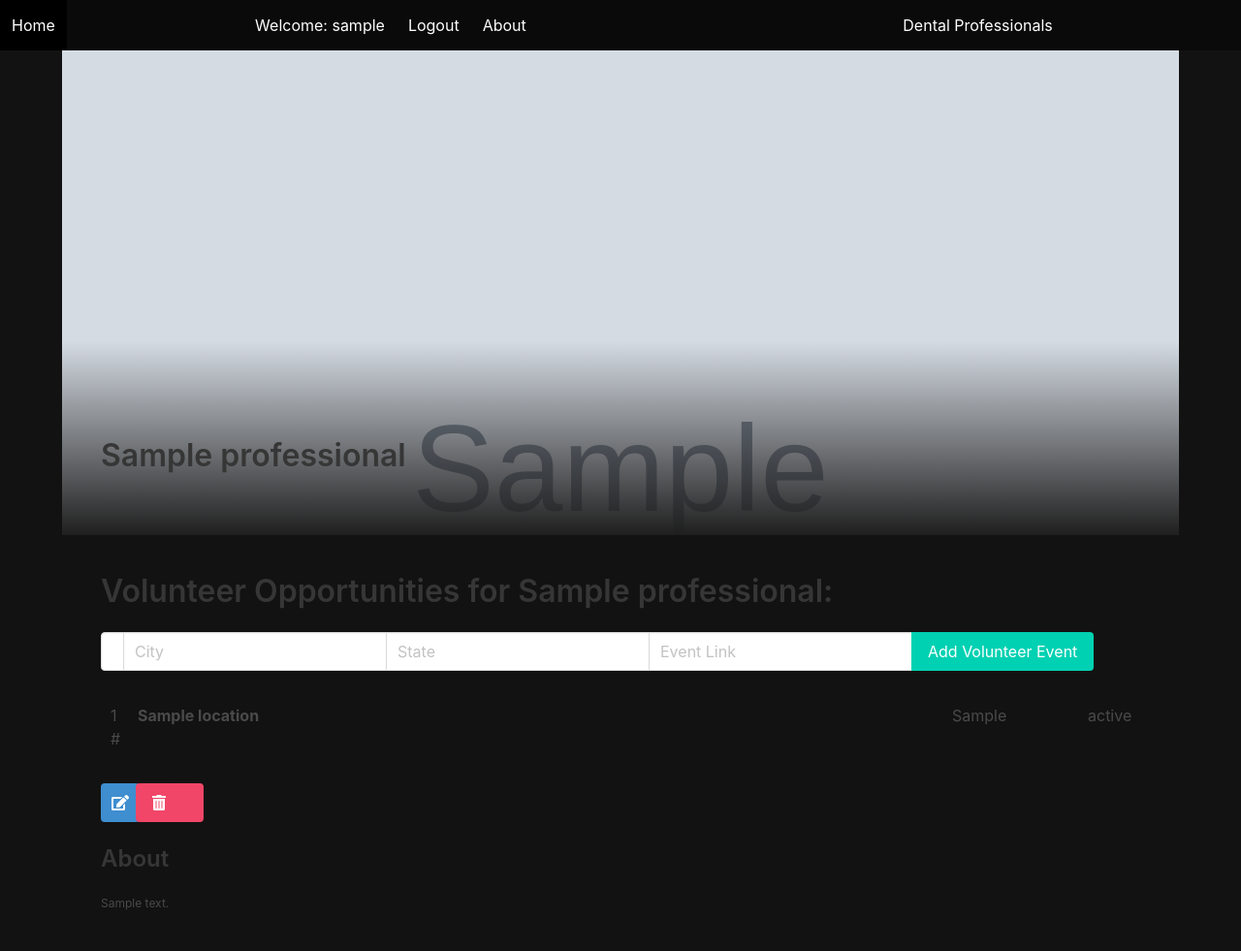
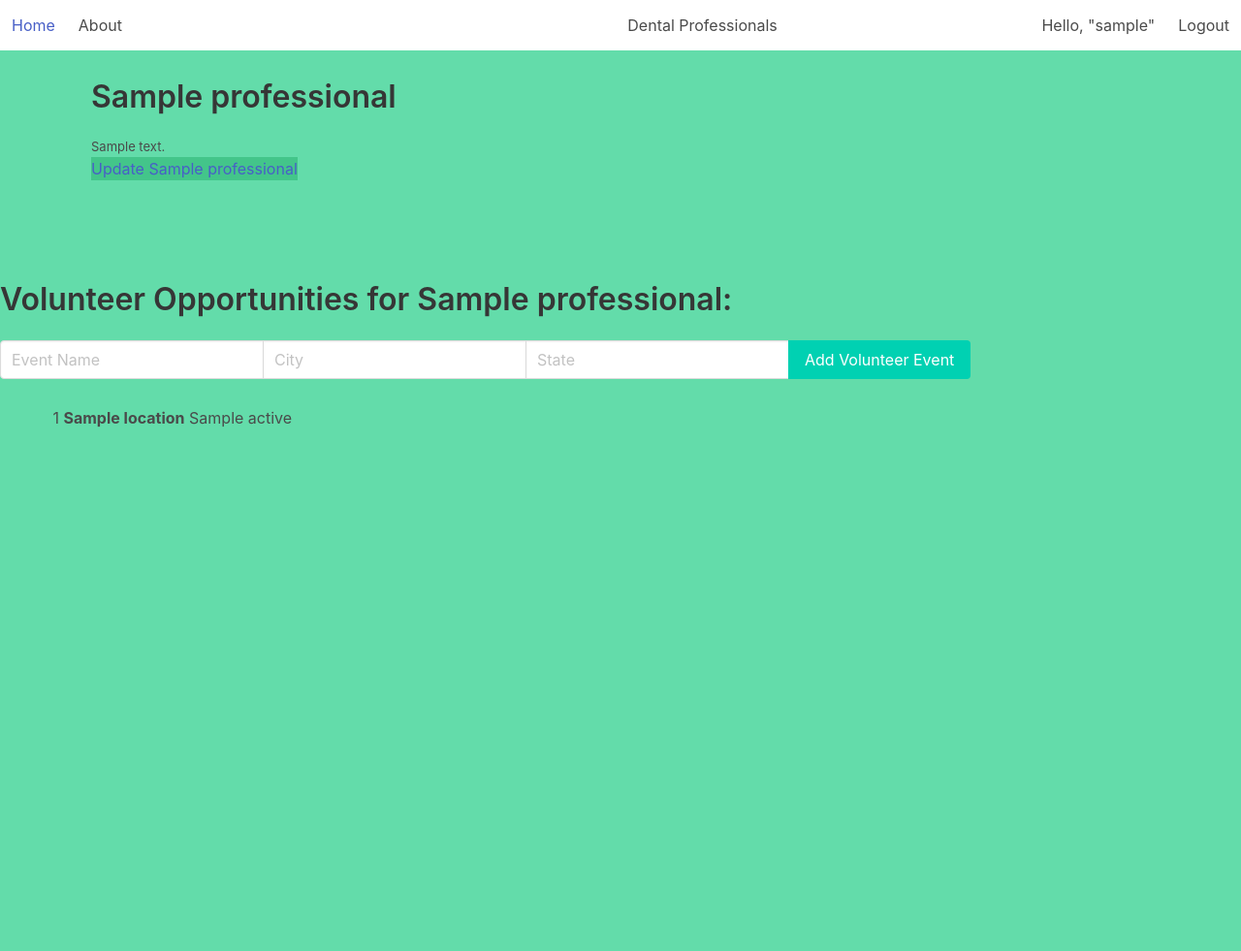
Before and after one commit to rlegler2012/volunteer_app_django, a Django app: page /professionals/1/ in a window 1280 px wide. Shown: the whole page at 97% size. After the commit the page ends 441 px from the top, so only its background shows below. Run offline with Django 4.2, Linux system fonts and the light colour scheme; a user stored in the database is signed in; tables that the repository leaves empty hold one stand-in row (values such as "Sample post"); grey boxes marked "Sample" are stand-in pictures.

Commit message:
trying to deploy still

```diff
--- a/main_app/static/scripts/main.js
+++ b/main_app/static/scripts/main.js
@@ -1,5 +1,9 @@
 $(".navbar-burger").click(function () {
-    // Toggle the "is-active" class on both the "navbar-burger" and the "navbar-menu"
-    $(".navbar-burger").toggleClass("is-active");
-    $(".navbar-menu").toggleClass("is-active");
-  });
+  // Toggle the "is-active" class on both the "navbar-burger" and the "navbar-menu"
+  $(".navbar-burger").toggleClass("is-active");
+  $(".navbar-menu").toggleClass("is-active");
+});
+
+$(".dropdown").click(function (event) {
+  $(this).toggleClass("is-active");
+});
--- a/main_app/static/styles/main.css
+++ b/main_app/static/styles/main.css
@@ -1,26 +1,27 @@
 body {
-  background-color: #121212;
-  color: #ffffff;
+  background-color: #63dcaa;
+  color: #c06565;
   min-height: 100vh;
 }
 
 h1,
 h2,
 h3 {
-  color: #ffffff;
+  color: #a60808;
 }
 
 .container {
-  padding: 40px;
+  padding: 30px;
   padding-right: 0;
 }
 
 .title {
-  color: #ffffff;
+  color: #a96d95;
 }
 
 .gallery {
-  display: grid;
+  /* display: grid; */
+  display: flex;
   grid-template-columns: repeat(auto-fit, minmax(280px, 1fr));
   justify-content: center;
   gap: 30px;
@@ -36,18 +37,20 @@ h3 {
 }
 
 p {
-  font-size: 12px;
+  font-size: 13px;
+
 }
 
-.detail__img {
+/* .detail__img {
   position: absolute;
+  display: flex;
   left: 0;
   top: 0;
-  width: 100%;
-  height: 500px;
-  background-color: #ffffff;
-  overflow: hidden;
-}
+  /* width: 100%;
+  height: 300px; */
+  /* background-color: #ffffff; */
+  /* overflow: hidden;
+} */
 
 .detail__img::after {
   content: "";
@@ -68,30 +71,38 @@ img {
 }
 
 .detail__name {
-  position: absolute;
+  /* position: absolute; */
   z-index: 5;
-  top: 400px;
+  top: 130px;
 }
 
 .detail__container {
-  margin-top: 500px;
+  margin-top: 75px;
 }
 
 .detail__locations {
   width: 100%;
-  display: flex;
+  /* display: flex; */
   flex-direction: column;
+
 }
 
 .location {
   width: 100%;
-  padding: 10px;
-  display: grid;
-  grid-template-columns: 0.1fr 3fr 0.5fr 0.3fr;
-  border-radius: 5px;
+  padding: 4px;
+  text-indent: 5ch;
+
+  /* display: grid; */
+  /* grid-template-columns: 11fr 3fr 0.5fr 0.3fr; */
+  /* border-radius: 5px; */
 }
 
 .location:hover {
-  background-color: hsla(0, 0%, 100%, 0.1);
+  background-color: hsla(150, 71%, 39%, 0.454);
   cursor: pointer;
 }
+
+.dropdown{
+  background-color: hsla(150, 71%, 39%, 0.454);
+  text-decoration-color: #1f1f1f;
+}
--- a/main_app/templates/base.html
+++ b/main_app/templates/base.html
@@ -18,7 +18,7 @@
         </title>
     </head>
     <body>
-        <nav class="navbar is-black"
+        <nav class="navbar"
              role="navigation"
              aria-label="main navigation">
             <div class="navbar-brand">
@@ -32,9 +32,15 @@
                     <span aria-hidden="true"></span>
                 </a>
             </div>
+            <div class="navbar-menu navbar-start">
+                <a class="navbar-item" href="/about">About</a>
+            </div>
+            <div class="navbar-menu navbar-end">
+                <a class="navbar-item" href="/professionals">Dental Professionals</a>
+            </div>
             {% if user.is_authenticated %}
             <div class="navbar-menu navbar-end">
-                <span class="navbar-item">Welcome: {{user.username}}</span>
+                <span class="navbar-item">Hello, "{{user.username}}"</span>
                 {% comment %} <a class="navbar-item" href="/professionals">Dental Professionals</a> {% endcomment %}
                 <a class="navbar-item" href="{% url 'logout' %}">Logout</a>
             </div>
@@ -44,15 +50,9 @@
                <a class="navbar-item" href="{% url 'signup' %}">Sign Up</a>
             </div>
             {% endif %}
-            <div class="navbar-menu navbar-start">
-                <a class="navbar-item" href="/about">About</a>
-            </div>
-            <div class="navbar-menu navbar-end">
-                <a class="navbar-item" href="/professionals">Dental Professionals</a>
-            </div>
-            <div class="navbar-menu navbar-end">
-                {% comment %} <a class="navbar-item" href="/locations">Locations</a> {% endcomment %}
-            </div>
+            {% comment %} <div class="navbar-menu navbar-end">
+                 <a class="navbar-item" href="/locations">Locations</a>
+            </div> {% endcomment %}
         </nav>
         <div class="container">
             {% block content %}{% endblock %}
--- a/main_app/templates/professional_detail.html
+++ b/main_app/templates/professional_detail.html
@@ -1,10 +1,21 @@
 {% extends 'base.html' %}
 {% block content %}
-<div class="detail__img">
-    <img src="{{professional.img}}" alt="{{professional.name}}" />
+    <div class="detail__name">
+        <h1 class="title">{{ professional.name }}</h1>
+        <p>{{professional.bio}}</p>
+    </div>
+    <div class="dropdown show">
+        <a class="btn btn-secondary dropdown-toggle" href="#" role="button" id="dropdownMenuLink" data-toggle="dropdown" aria-haspopup="true" aria-expanded="false">
+          Update {{ professional.name }}
+        </a>
+
+        <div class="dropdown-menu" aria-labelledby="dropdownMenuLink">
+          <a class="dropdown-item" href="{% url 'professional_update' professional.pk %}">Edit</a>
+          <a class="dropdown-item" href="{% url 'professional_delete' professional.pk %}">Delete</a>
+        </div>
+    </div>
+    <div class="detail__about">
 </div>
-<div class="detail__name">
-    <h1 class="title">{{professional.name}}</h1>
 </div>
 <div class="detail__container">
     <div class="detail__locations mb-5">
@@ -13,7 +24,7 @@
             {% csrf_token %}
             <div class="field has-addons">
                 <div class="control">
-                    <inpu
+                    <input
                         class="input"
                         type="text"
                         name="event_name"
@@ -40,15 +51,6 @@
                     />
                 </div>
                 <div class="control">
-                    <input
-                        class="input"
-                        type="text"
-                        name="link"
-                        placeholder="Event Link"
-                        required
-                    />
-                </div>
-                <div class="control">
                     <input class="button is-primary" type="submit" value="Add Volunteer Event" />
                 </div>
             </div>
@@ -59,7 +61,6 @@
             <span><b>{{location.event_name}}</b></span>
             <span>{{location.city}}</span>
             <span>{{location.state}}</span>
-            <span>{{location.link}}</span>
         </div>
         {% empty %}
         <article class="message">
@@ -69,21 +70,5 @@
         </article>
         {% endfor %}
     </div>
-    <div class="buttons">
-        <a href="{% url 'professional_update' professional.pk %}" class="button is-info">
-            <span class="icon">
-                <i class="fas fa-edit"></i>
-            </span>
-        </a>
-        <span class="icon">
-            <a href="{% url 'professional_delete' professional.pk %}" class="button is-danger">
-                <i class="fas fa-trash-alt"></i>
-        </span>
-        </a>
-    </div>
-    <div class="detail__about">
-        <h4 class="title is-4">About</h4>
-        <p>{{professional.bio}}</p>
-    </div>
 </div>
 {% endblock %}
```
Also changed, not shown: volunteer_project/settings.py (+8 -20 lines).
